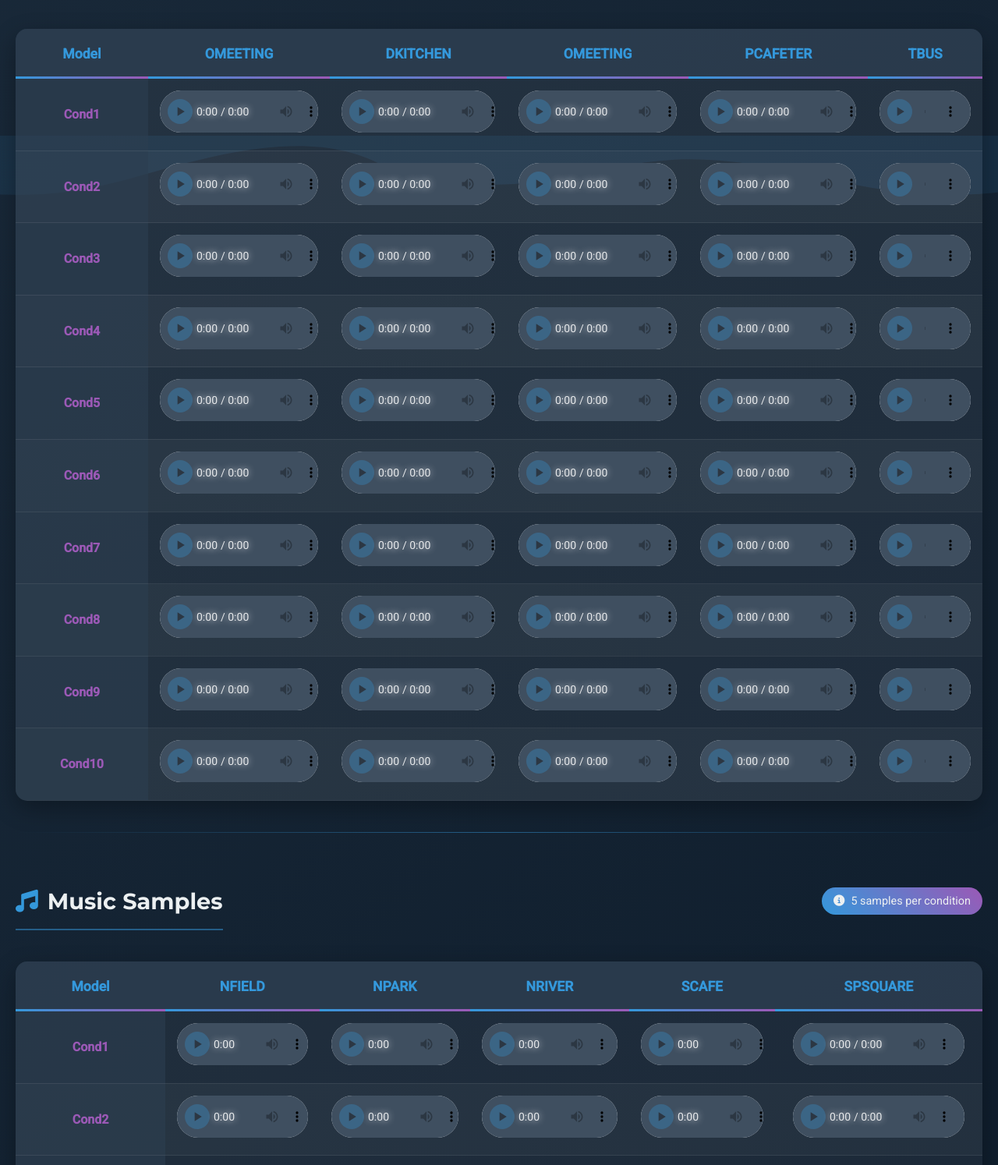
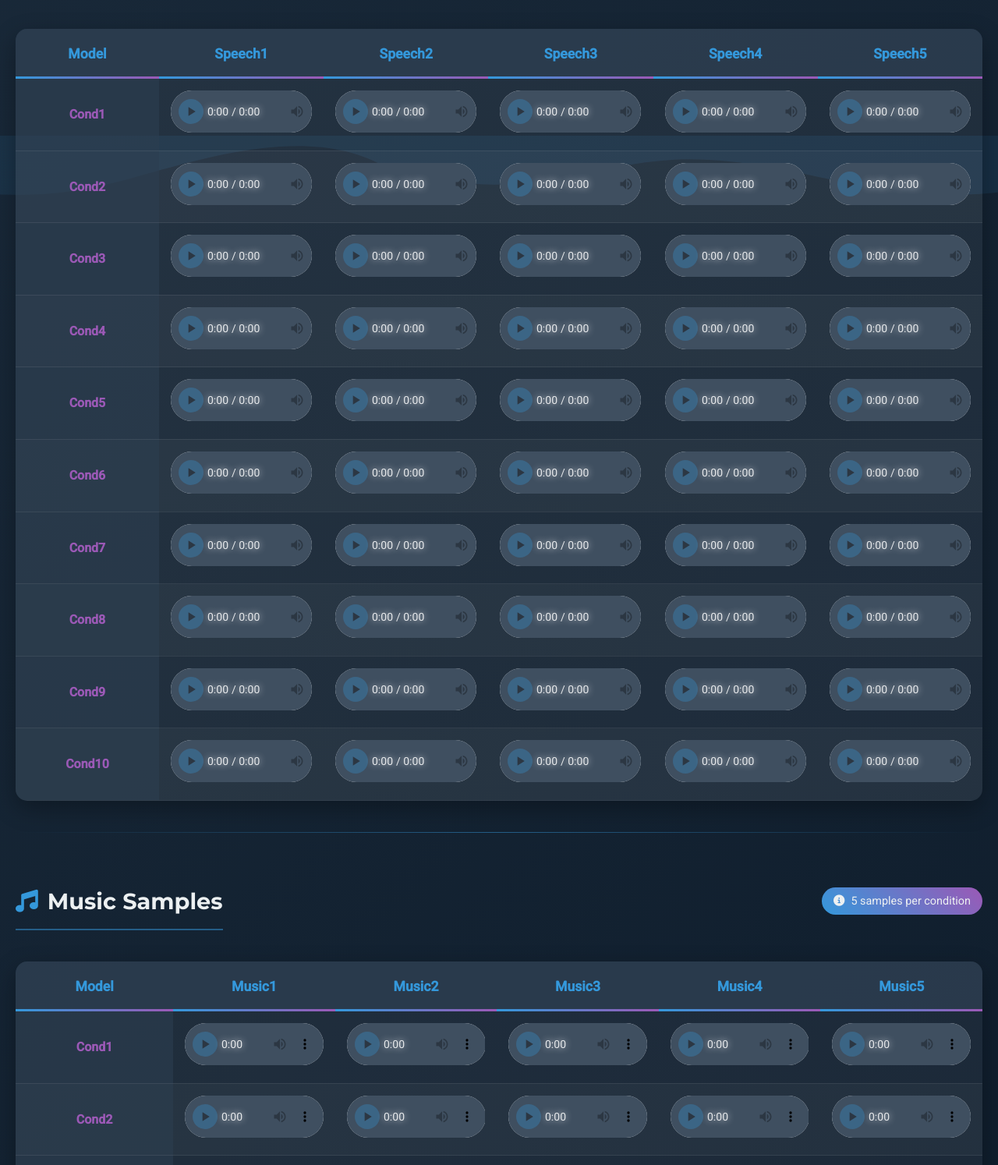
Before and after one commit to raconiy/Switchcodec, a plain HTML site: page index.html in a window 1280 px wide. Shown: the part 526-2020 px from the top of the page at 78% size. Drawn offline with Linux system fonts and the light colour scheme.

Commit message:
update_again

```diff
--- a/index.html
+++ b/index.html
@@ -330,11 +330,11 @@
                 <thead>
                     <tr>
                         <th>Model</th>
-                        <th>OMEETING</th>
-                        <th>DKITCHEN</th>
-                        <th>OMEETING</th>
-                        <th>PCAFETER</th>
-                        <th>TBUS</th>
+                        <th>Speech1</th>
+                        <th>Speech2</th>
+                        <th>Speech3</th>
+                        <th>Speech4</th>
+                        <th>Speech5</th>
                     </tr>
                 </thead>
                 <tbody>
@@ -436,11 +436,11 @@
                 <thead>
                     <tr>
                         <th>Model</th>
-                        <th>NFIELD</th>
-                        <th>NPARK</th>
-                        <th>NRIVER</th>
-                        <th>SCAFE</th>
-                        <th>SPSQUARE</th>
+                        <th>Music1</th>
+                        <th>Music2</th>
+                        <th>Music3</th>
+                        <th>Music4</th>
+                        <th>Music5</th>
                     </tr>
                 </thead>
                 <tbody>
@@ -532,7 +532,7 @@
             <div class="logo">
                 <i class="fas fa-wave-square"></i> SwitchCodec Research Project
             </div>
-            <p>High-Fidelity Neural Audio Codec with Sparse Quantization | 2023</p>
+            <p>High-Fidelity Neural Audio Codec with Sparse Quantization | 2025</p>
         </div>
     </div>
 
```
